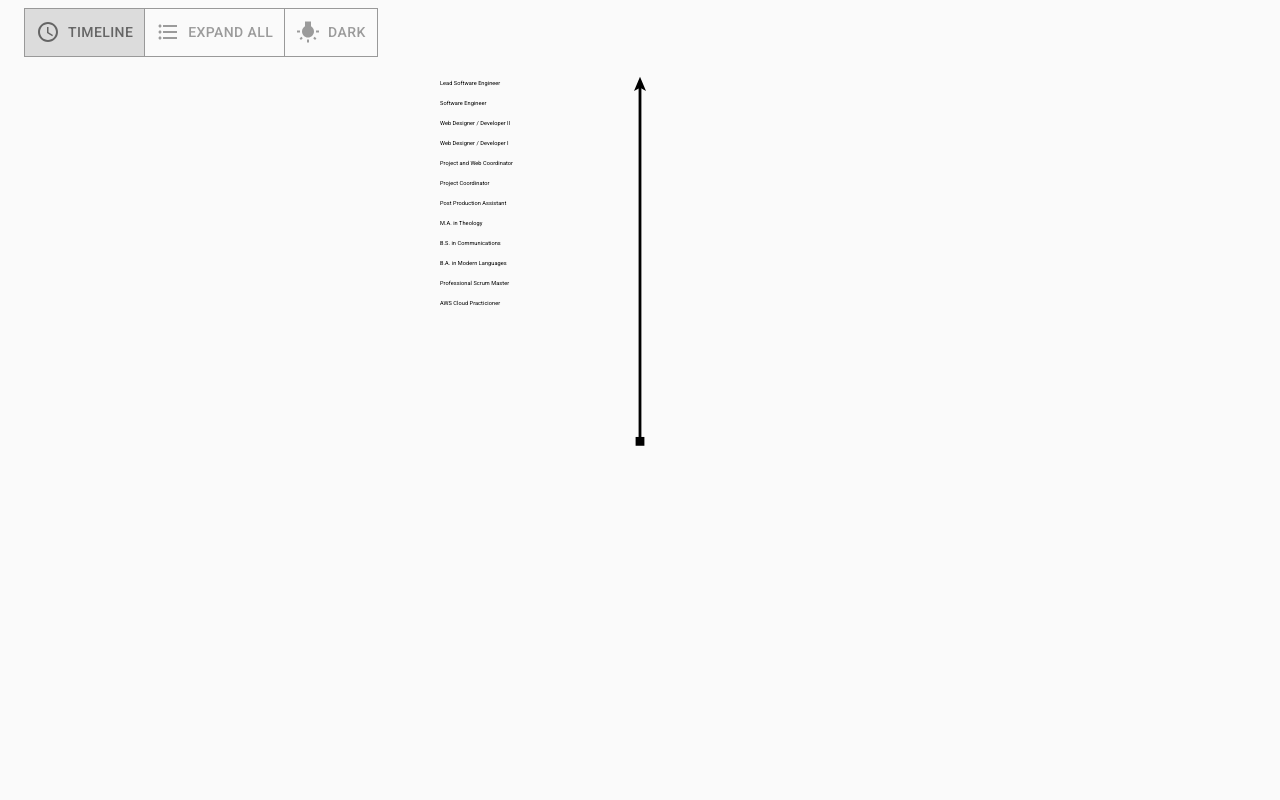
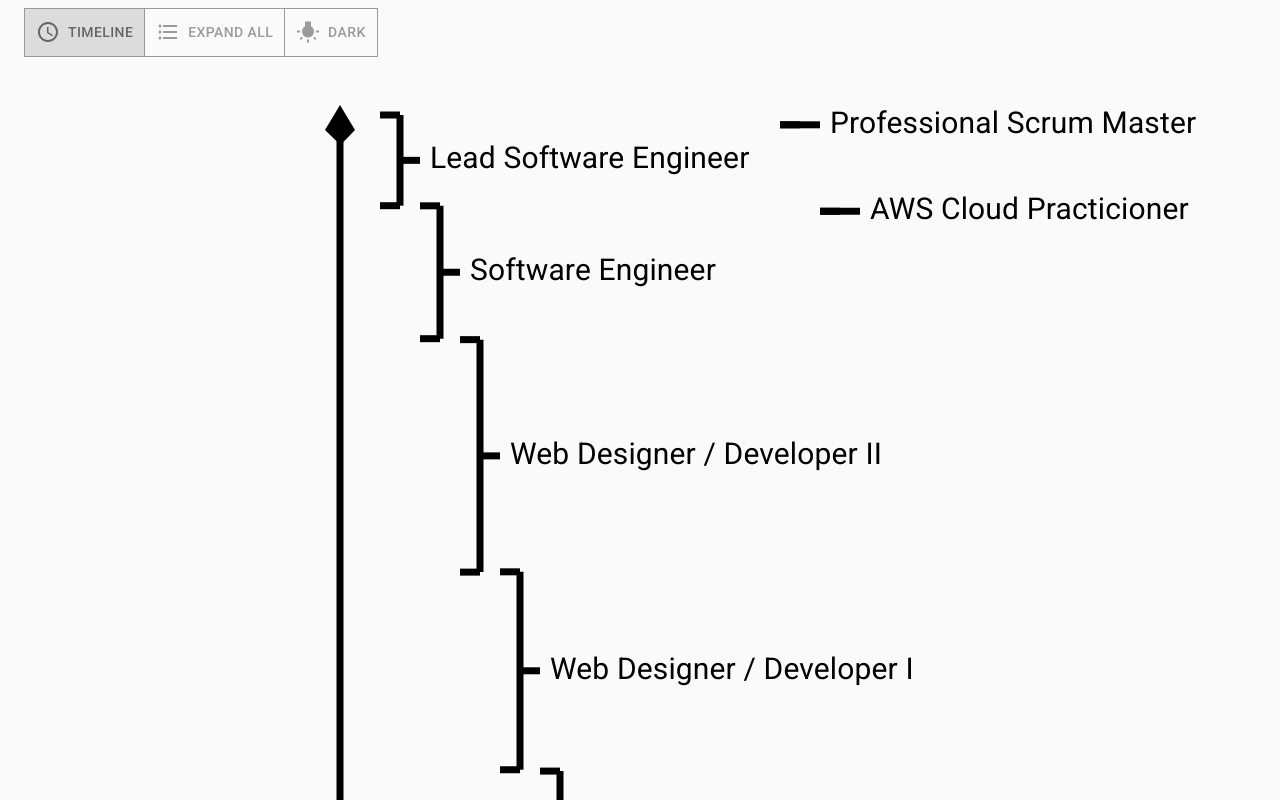
Before and after one commit to tmdesigned/react-resume, a React (Create React App) app: page / in a window 1280 px wide. Both pictures are taken after a click on the button "TIMELINE". Shown: the top 800 px of the page. Built offline with nearby package versions, Linux system fonts and the light colour scheme.

Commit message:
Add timeline SVG elements

```diff
--- a/src/components/TimelineLayout/Timeline.js
+++ b/src/components/TimelineLayout/Timeline.js
@@ -1,6 +1,7 @@
-import React, { useContext, useMemo, useState } from "react";
+import React, { useContext, useEffect, useMemo, useState } from "react";
 import { makeStyles } from "@material-ui/styles";
 import { PersonContext } from "../../Contexts";
+import TimelineArray from "./TimelineArray";
 
 const useStyles = makeStyles((theme) => {
   return {
@@ -27,82 +28,128 @@ const useStyles = makeStyles((theme) => {
 });
 
 const Timeline = () => {
+  const DURATION_HEIGHT_FACTOR = 200000000; // ms to pixels
+  const TOP_BOTTOM_OFFSET = 50;
+
   const person = useContext(PersonContext);
   const classes = useStyles();
+  const [timelineHeight, setTimelineHeight] = useState(1000);
 
-  const [timelineItems, setTimelineItems] = useState([]);
-
-  useMemo(() => {
-    let newTimelineItems = [];
-    if (person.experience) {
-      newTimelineItems = [
-        ...newTimelineItems,
-        ...person.experience.map((experience) => ({
-          ...experience,
-          timelineTitle: experience.title,
-          timelineStart: experience.from,
-          timelineEnd: experience.to
-            ? experience.to
-            : JSON.stringify(new Date())
-        }))
-      ];
-    }
-    if (person.education) {
-      newTimelineItems = [
-        ...newTimelineItems,
-        ...person.education.map((education) => ({
-          ...education,
-          timelineTitle: `${education.degree} in ${education.department}`,
-          timelineStart: education.earned,
-          timelineEnd: education.earned
-        }))
-      ];
-    }
-    if (person.certifications) {
-      newTimelineItems = [
-        ...newTimelineItems,
-        ...person.certifications.map((certification) => ({
-          ...certification,
-          timelineTitle: certification.title,
-          timelineStart: certification.earned,
-          timelineEnd: certification.earned
-        }))
-      ];
-    }
-    setTimelineItems(newTimelineItems);
+  const timelineItems = useMemo(() => {
+    return new TimelineArray()
+      .addStandardizedItems(
+        person.experience,
+        (item) => item.title,
+        (item) => new Date(item.from),
+        (item) => (item.to ? new Date(item.to) : new Date())
+      )
+      .addStandardizedItems(
+        person.education,
+        (item) => `${item.degree} in ${item.department}`,
+        (item) => new Date(item.earned),
+        (item) => new Date(item.earned)
+      )
+      .addStandardizedItems(
+        person.certifications,
+        (item) => item.title,
+        (item) => new Date(item.earned),
+        (item) => new Date(item.earned)
+      );
   }, [person]);
 
-  console.log(timelineItems);
+  useEffect(() => {
+    setTimelineHeight(timelineItems.duration() / DURATION_HEIGHT_FACTOR);
+  }, [timelineItems]);
+
+  const dateToYOffset = (date) => {
+    // initial offset +
+    // ( max date MS - this date MS
+    //  / range ) * (height - 2x offset)
+    const percentOfDuration =
+      (timelineItems.latestDate - date) / timelineItems.duration();
+    console.log("percent of duration", percentOfDuration);
+    return (
+      TOP_BOTTOM_OFFSET +
+      percentOfDuration * (timelineHeight - 2 * TOP_BOTTOM_OFFSET)
+    );
+  };
 
   return (
-    <div className={classes.svgContainer}>
+    <div className={classes.svgContainer} style={{ height: timelineHeight }}>
       <svg
         className={classes.svg}
-        viewBox="0 0 1000 1000"
+        viewBox={`0 0 1000 ${timelineHeight} `}
+        preserveAspectRatio="xMidYMin meet"
         xmlns="http://www.w3.org/2000/svg"
       >
         <g>
           <g>
             <line
               className={classes.timeline}
-              x1="500"
-              y1="54.7"
-              x2="500"
-              y2="941.7"
+              x1="200"
+              y1={TOP_BOTTOM_OFFSET}
+              x2="200"
+              y2={timelineHeight - TOP_BOTTOM_OFFSET}
             />
             <g>
-              <polygon points="500,29.5 485,65 500.5,56.6 515,65 			" />
+              <polygon
+                points={`200,${TOP_BOTTOM_OFFSET - 10} 185,${
+                  TOP_BOTTOM_OFFSET + 15
+                } 200.5,${TOP_BOTTOM_OFFSET + 30} 215,${
+                  TOP_BOTTOM_OFFSET + 15
+                } 			`}
+              />
             </g>
             <g>
-              <rect x="489" y="929.9" width="22" height="22" />
+              <rect
+                x="189"
+                y={timelineHeight - TOP_BOTTOM_OFFSET}
+                width="22"
+                height="22"
+              />
             </g>
           </g>
           <g>
-            {timelineItems.map((timelineItem, idx) => (
-              <text x="0" y={(idx + 1) * 50}>
-                {timelineItem.timelineTitle}
-              </text>
-            ))}
+            {timelineItems.items.map((timelineItem, idx) => {
+              const y1 = dateToYOffset(timelineItem.timelineStart);
+              const y2 = dateToYOffset(timelineItem.timelineEnd);
+              const midY = (y1 + y2) / 2;
+              return (
+                <g key={timelineItem.key}>
+                  <line
+                    className={classes.timeline}
+                    x1={260 + idx * 40}
+                    y1={y1}
+                    x2={260 + idx * 40}
+                    y2={y2}
+                  />
+                  <line
+                    className={classes.timeline}
+                    x1={260 + idx * 40}
+                    y1={midY}
+                    x2={280 + idx * 40}
+                    y2={midY}
+                  />
+                  <line
+                    className={classes.timeline}
+                    x1={240 + idx * 40}
+                    y1={y1}
+                    x2={260 + idx * 40}
+                    y2={y1}
+                  />
+                  <line
+                    className={classes.timeline}
+                    x1={240 + idx * 40}
+                    y1={y2}
+                    x2={260 + idx * 40}
+                    y2={y2}
+                  />
+                  <text x={290 + idx * 40} y={8 + midY} fontSize={30}>
+                    {timelineItem.timelineTitle}
+                  </text>
+                </g>
+              );
+            })}
           </g>
         </g>
       </svg>
--- /dev/null
+++ b/src/components/TimelineLayout/TimelineArray.js
@@ -0,0 +1,72 @@
+import { isValidDate } from "../../util/helpers";
+
+class TimelineArray extends Array {
+  constructor() {
+    super();
+    this._items = [];
+    // this.earliestDate
+    // this.latestDate
+  }
+
+  get items() {
+    return this._items;
+  }
+
+  set items(val) {
+    this._items = val;
+  }
+
+  duration() {
+    if (!this.earliestDate || !this.latestDate) {
+      return undefined;
+    }
+    return this.latestDate - this.earliestDate;
+  }
+
+  _checkDateForNewTimelineEdge(date) {
+    this._checkEarliestDate(date);
+    this._checkLatestDate(date);
+  }
+
+  _checkEarliestDate(date) {
+    if (!this.earliestDate || date < this.earliestDate) {
+      this.earliestDate = date;
+    }
+  }
+
+  _checkLatestDate(date) {
+    if (!this.latestDate || date > this.latestDate) {
+      this.latestDate = date;
+    }
+  }
+
+  addStandardizedItems = (incomingItems, titleFunc, fromFunc, toFunc) => {
+    if (!incomingItems) {
+      return this;
+    }
+    let previousLength = this.items.length;
+    let newItems = incomingItems.reduce((acc, item, idx) => {
+      const timelineStart = fromFunc(item);
+      const timelineEnd = toFunc(item);
+      if (!isValidDate(timelineStart) || !isValidDate(timelineEnd)) {
+        return acc;
+      }
+      this._checkDateForNewTimelineEdge(timelineStart);
+      this._checkDateForNewTimelineEdge(timelineEnd);
+      return [
+        ...acc,
+        {
+          ...item,
+          timelineTitle: titleFunc(item),
+          timelineStart,
+          timelineEnd,
+          key: previousLength + idx - 1
+        }
+      ];
+    }, []);
+    this.items = this._items.concat(newItems);
+    return this;
+  };
+}
+
+export default TimelineArray;
--- a/src/util/helpers.js
+++ b/src/util/helpers.js
@@ -11,3 +11,5 @@ export const filterByKeys = (obj, allowedKeys) => {
 
 export const escapeRegExp = (string) =>
   string.replace(/[.*+?^${}()|[\]\\]/g, "\\$&");
+
+export const isValidDate = (date) => date instanceof Date && !isNaN(date);
```
Also changed, not shown: 1 other file (tests, documents, lock files or other folders).
